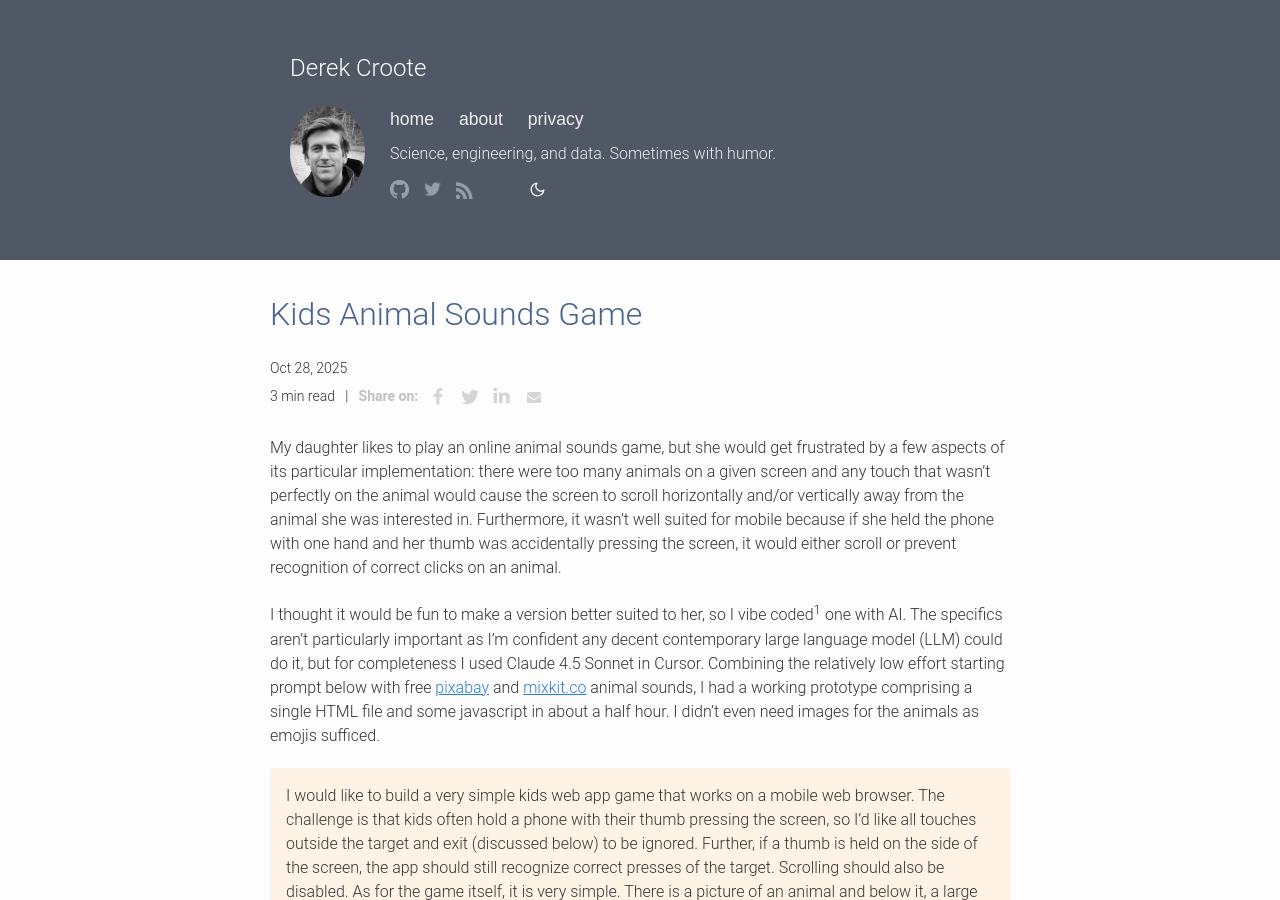
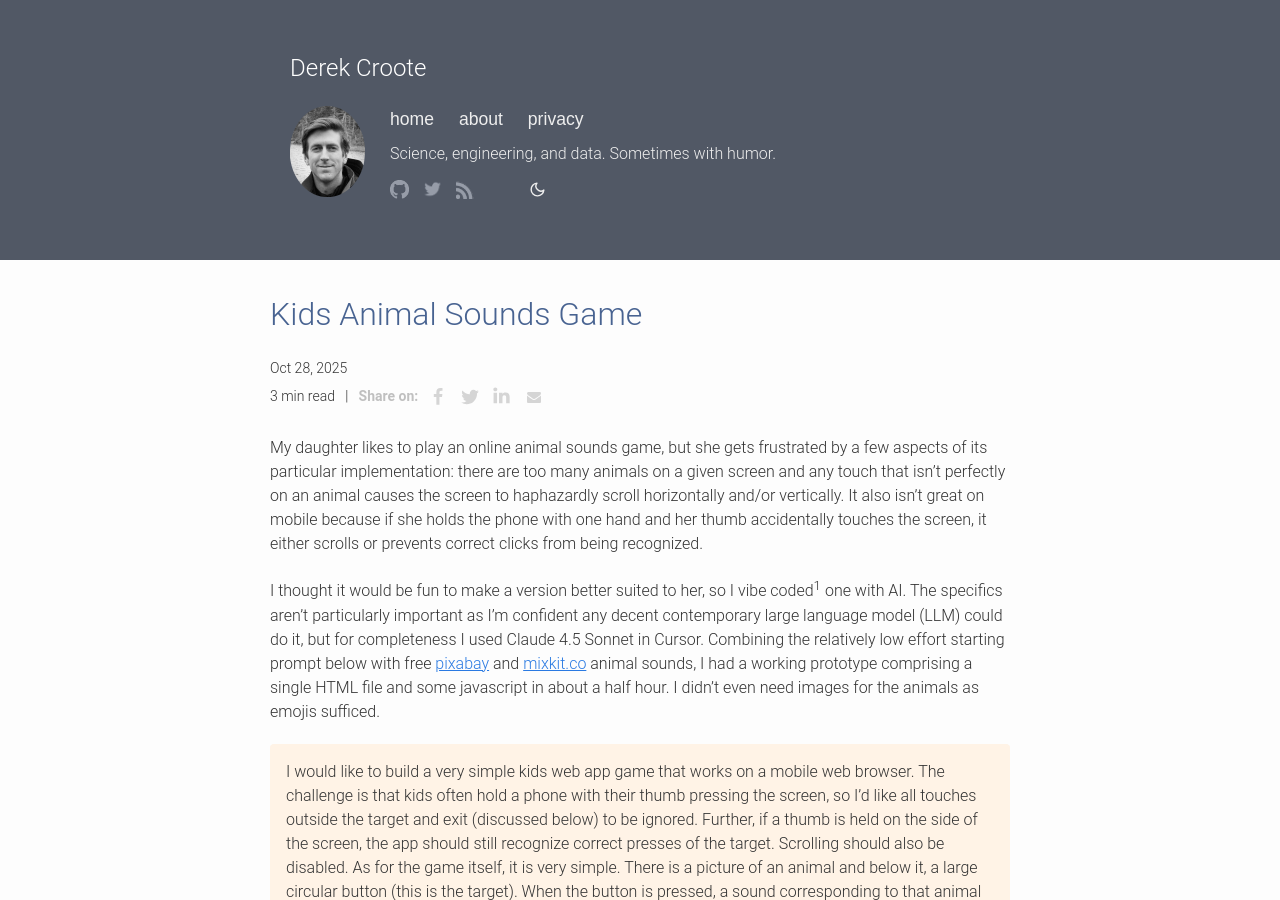
Before and after one commit to dcroote/dcroote.github.io, a Jekyll site: the page built from _posts/2025-10-28-kids-animal-sounds-game.md, in a window 1280 px wide and 900 px high. Built offline with Jekyll 4.4.1, drawn with Linux system fonts in a browser that asks for light colours; some web fonts are replaced.

Commit message:
fix: post tense

```diff
--- a/_posts/2025-10-28-kids-animal-sounds-game.md
+++ b/_posts/2025-10-28-kids-animal-sounds-game.md
@@ -7,7 +7,7 @@ description: 'The beauty here is not that AI could build a kids game, though a m
 comments: false
 ---
 
-My daughter likes to play an online animal sounds game, but she would get frustrated by a few aspects of its particular implementation: there were too many animals on a given screen and any touch that wasn't perfectly on the animal would cause the screen to scroll horizontally and/or vertically away from the animal she was interested in. Furthermore, it wasn't well suited for mobile because if she held the phone with one hand and her thumb was accidentally pressing the screen, it would either scroll or prevent recognition of correct clicks on an animal.
+My daughter likes to play an online animal sounds game, but she gets frustrated by a few aspects of its particular implementation: there are too many animals on a given screen and any touch that isn't perfectly on an animal causes the screen to haphazardly scroll horizontally and/or vertically. It also isn't great on mobile because if she holds the phone with one hand and her thumb accidentally touches the screen, it either scrolls or prevents correct clicks from being recognized.
 
 I thought it would be fun to make a version better suited to her, so I vibe coded<sup>1</sup> one with AI. The specifics aren't particularly important as I'm confident any decent contemporary large language model (LLM) could do it, but for completeness I used Claude 4.5 Sonnet in Cursor. Combining the relatively low effort starting prompt below with free <a href="https://pixabay.com/sound-effects/search/eagle/" target="_blank">pixabay</a> and <a href="https://mixkit.co/free-sound-effects/animals/" target="_blank">mixkit.co</a> animal sounds, I had a working prototype comprising a single HTML file and some javascript in about a half hour. I didn't even need images for the animals as emojis sufficed.
 
```
